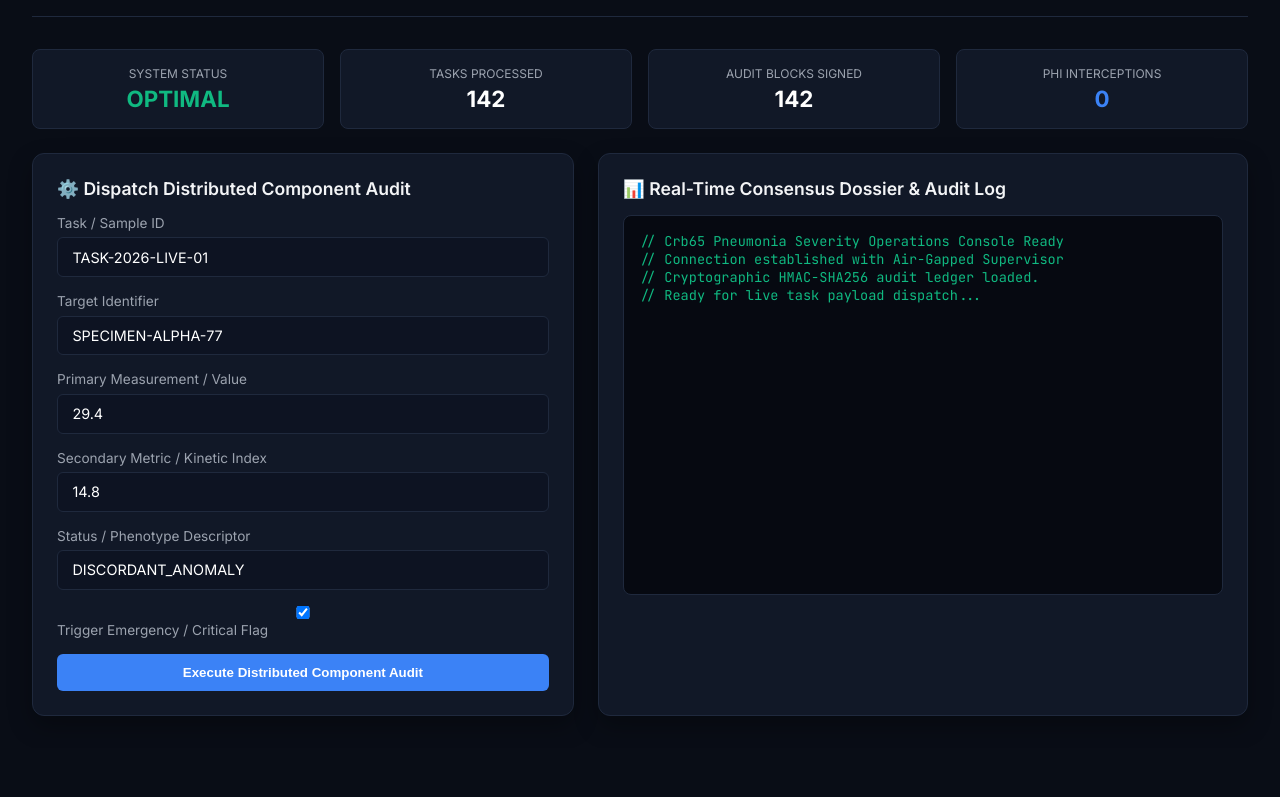
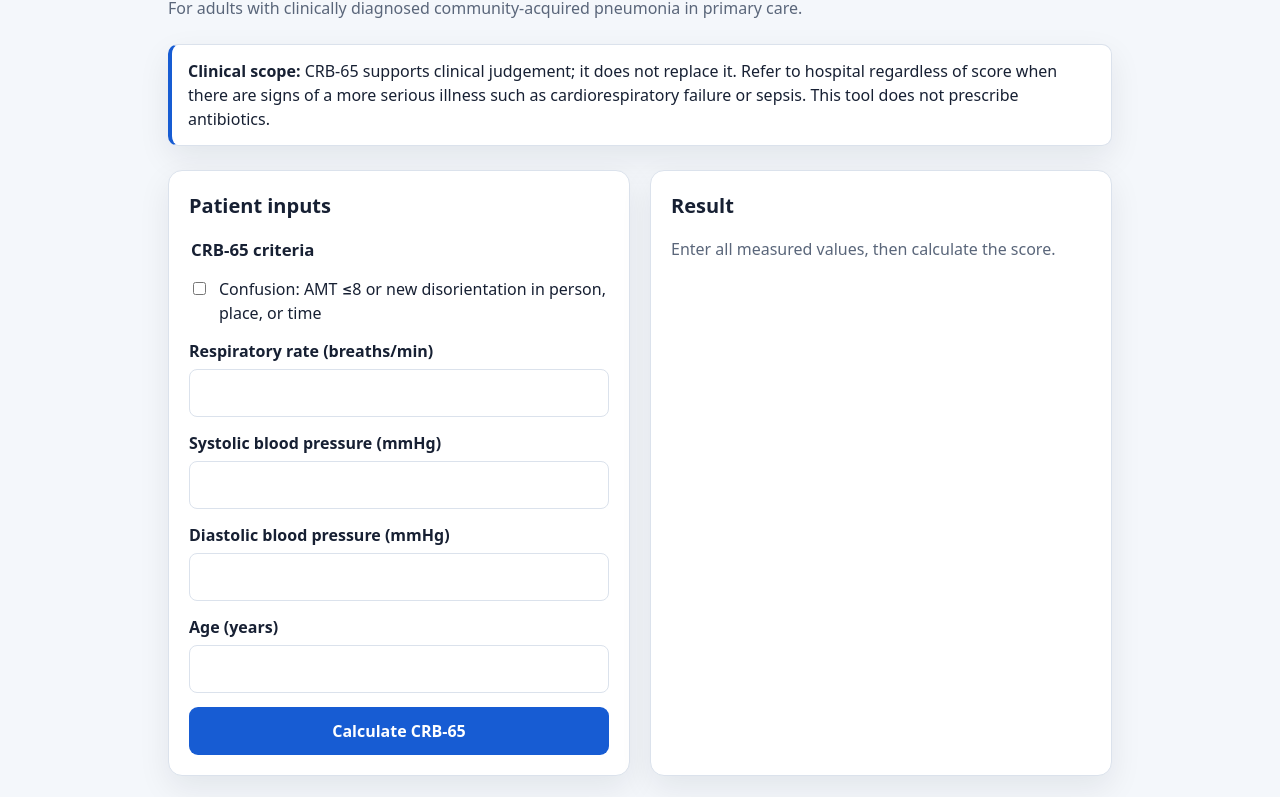
Before and after one commit to abusuraihsakhri/crb65-pneumonia-severity, a plain HTML site: page web/index.html in a window 1280 px wide. Shown: the part 92-889 px from the top of the page. Before the commit the page ends 840 px from the top, so only its background shows below. Drawn offline with Linux system fonts and the light colour scheme.

Commit message:
feat: replace Pages demo with CRB-65 calculator

```diff
--- a/web/index.html
+++ b/web/index.html
@@ -1,236 +1,248 @@
-<!DOCTYPE html>
+<!doctype html>
 <html lang="en">
 <head>
-    <meta charset="UTF-8">
-    <meta name="viewport" content="width=device-width, initial-scale=1.0">
-    <title>Crb65 Pneumonia Severity — Operations Console</title>
-    <link href="https://fonts.googleapis.com/css2?family=Inter:wght@300;400;600;700&family=JetBrains+Mono:wght@400;600&display=swap" rel="stylesheet">
+  <meta charset="utf-8">
+  <meta name="viewport" content="width=device-width, initial-scale=1">
+  <meta name="description" content="Browser-based CRB-65 pneumonia severity calculator for adults with community-acquired pneumonia in primary care.">
+  <title>CRB-65 Pneumonia Severity Calculator</title>
   <style>
     :root {
-            --bg: #090d16;
-            --card: #111827;
-            --border: #1f293d;
-            --accent: #3b82f6;
-            --accent-glow: rgba(59, 130, 246, 0.25);
-            --text: #f3f4f6;
-            --text-muted: #9ca3af;
-            --danger: #ef4444;
-            --warning: #f59e0b;
-            --success: #10b981;
+      color-scheme: light dark;
+      --bg: #f4f7fb;
+      --panel: #ffffff;
+      --text: #172033;
+      --muted: #5a667a;
+      --border: #dbe2ec;
+      --accent: #175cd3;
+      --accent-strong: #0b4db3;
+      --danger: #b42318;
+      --good: #067647;
+      --warn: #b54708;
+      --shadow: 0 12px 32px rgba(16, 24, 40, .08);
     }
-        * { box-sizing: border-box; margin: 0; padding: 0; }
+    @media (prefers-color-scheme: dark) {
+      :root {
+        --bg: #0f1420;
+        --panel: #171e2d;
+        --text: #eef2f8;
+        --muted: #aab4c5;
+        --border: #2d394d;
+        --accent: #84adff;
+        --accent-strong: #b2ccff;
+        --danger: #f97066;
+        --good: #47cd89;
+        --warn: #fdb022;
+        --shadow: none;
+      }
+    }
+    * { box-sizing: border-box; }
     body {
-            font-family: 'Inter', sans-serif;
+      margin: 0;
       background: var(--bg);
       color: var(--text);
-            padding: 2rem;
-            min-height: 100vh;
+      font: 16px/1.5 system-ui, -apple-system, BlinkMacSystemFont, "Segoe UI", sans-serif;
     }
-        .header {
-            display: flex;
-            justify-content: space-between;
-            align-items: center;
-            border-bottom: 1px solid var(--border);
-            padding-bottom: 1.5rem;
-            margin-bottom: 2rem;
+    main { max-width: 980px; margin: 0 auto; padding: 32px 18px 48px; }
+    header { margin-bottom: 24px; }
+    h1 { margin: 0 0 8px; font-size: clamp(1.8rem, 4vw, 2.6rem); line-height: 1.15; }
+    h2 { margin-top: 0; font-size: 1.25rem; }
+    p { margin: .5rem 0; }
+    .subtle { color: var(--muted); }
+    .notice {
+      border: 1px solid var(--border);
+      border-left: 4px solid var(--accent);
+      background: var(--panel);
+      padding: 14px 16px;
+      border-radius: 10px;
+      margin: 18px 0 24px;
+      box-shadow: var(--shadow);
     }
-        .header-title h1 { font-size: 1.6rem; font-weight: 700; color: #fff; }
-        .header-title p { color: var(--text-muted); font-size: 0.9rem; margin-top: 0.25rem; }
-        .badge {
-            display: inline-block;
-            padding: 0.3rem 0.8rem;
-            border-radius: 9999px;
-            font-size: 0.75rem;
-            font-weight: 600;
-            background: var(--accent-glow);
-            color: var(--accent);
-            border: 1px solid var(--accent);
+    .grid { display: grid; grid-template-columns: minmax(0, 1fr) minmax(0, 1fr); gap: 20px; }
+    .card {
+      background: var(--panel);
+      border: 1px solid var(--border);
+      border-radius: 14px;
+      padding: 20px;
+      box-shadow: var(--shadow);
     }
-        .grid {
-            display: grid;
-            grid-template-columns: 1fr 1.2fr;
-            gap: 1.5rem;
+    fieldset { border: 0; padding: 0; margin: 0; }
+    legend { font-weight: 700; font-size: 1.05rem; margin-bottom: 14px; }
+    .field { margin-bottom: 14px; }
+    label { display: block; font-weight: 600; margin-bottom: 6px; }
+    input[type="number"] {
+      width: 100%;
+      padding: 11px 12px;
+      border: 1px solid var(--border);
+      border-radius: 8px;
+      background: transparent;
+      color: var(--text);
+      font: inherit;
     }
-        .card {
-            background: var(--card);
-            border: 1px solid var(--border);
-            border-radius: 12px;
-            padding: 1.5rem;
-            box-shadow: 0 10px 25px rgba(0,0,0,0.3);
+    input:focus-visible, button:focus-visible, a:focus-visible {
+      outline: 3px solid color-mix(in srgb, var(--accent) 35%, transparent);
+      outline-offset: 2px;
     }
-        .card h2 {
-            font-size: 1.1rem;
-            font-weight: 600;
-            margin-bottom: 1rem;
-            display: flex;
-            align-items: center;
-            gap: 0.5rem;
-        }
-        .form-group { margin-bottom: 1rem; }
-        label { display: block; font-size: 0.85rem; color: var(--text-muted); margin-bottom: 0.4rem; }
-        input, select, textarea {
+    .check { display: flex; gap: 10px; align-items: flex-start; font-weight: 500; }
+    .check input { margin-top: 5px; }
+    button {
       width: 100%;
-            padding: 0.65rem 0.9rem;
-            background: #0d1322;
-            border: 1px solid var(--border);
-            border-radius: 6px;
-            color: #fff;
-            font-family: inherit;
-            font-size: 0.9rem;
-        }
-        input:focus, textarea:focus { outline: none; border-color: var(--accent); }
-        .btn {
+      border: 0;
+      border-radius: 9px;
       background: var(--accent);
       color: #fff;
-            border: none;
-            padding: 0.7rem 1.4rem;
-            border-radius: 6px;
-            font-weight: 600;
+      padding: 12px 16px;
+      font: inherit;
+      font-weight: 700;
       cursor: pointer;
-            transition: 0.2s;
-            width: 100%;
     }
-        .btn:hover { background: #2563eb; }
-        .terminal {
-            background: #060911;
-            border: 1px solid var(--border);
-            border-radius: 8px;
-            padding: 1rem;
-            font-family: 'JetBrains Mono', monospace;
-            font-size: 0.85rem;
-            color: #10b981;
-            height: 380px;
-            overflow-y: auto;
-            white-space: pre-wrap;
+    button:hover { background: var(--accent-strong); }
+    .result { min-height: 260px; }
+    .score { font-size: 2.4rem; font-weight: 800; margin: 8px 0; }
+    .risk { font-weight: 700; margin-bottom: 8px; }
+    .risk.low { color: var(--good); }
+    .risk.intermediate { color: var(--warn); }
+    .risk.high { color: var(--danger); }
+    .criteria { margin: 14px 0 0; padding-left: 20px; }
+    .criteria li { margin: 5px 0; }
+    .error { color: var(--danger); font-weight: 700; }
+    footer { margin-top: 24px; color: var(--muted); font-size: .93rem; }
+    footer a { color: var(--accent); }
+    code { font-family: ui-monospace, SFMono-Regular, Menlo, Consolas, monospace; }
+    @media (max-width: 760px) { .grid { grid-template-columns: 1fr; } }
+    @media print {
+      button, footer { display: none; }
+      body { background: #fff; color: #000; }
+      .card, .notice { box-shadow: none; }
     }
-        .metrics-bar {
-            display: grid;
-            grid-template-columns: repeat(4, 1fr);
-            gap: 1rem;
-            margin-bottom: 1.5rem;
-        }
-        .metric-box {
-            background: var(--card);
-            border: 1px solid var(--border);
-            border-radius: 8px;
-            padding: 1rem;
-            text-align: center;
-        }
-        .metric-val { font-size: 1.4rem; font-weight: 700; color: #fff; margin-top: 0.25rem; }
-        .metric-label { font-size: 0.75rem; color: var(--text-muted); text-transform: uppercase; }
   </style>
 </head>
 <body>
+<main>
+  <header>
+    <h1>CRB-65 Pneumonia Severity Calculator</h1>
+    <p class="subtle">For adults with clinically diagnosed community-acquired pneumonia in primary care.</p>
+  </header>
 
-    <div class="header">
-        <div class="header-title">
-            <h1>Crb65 Pneumonia Severity</h1>
-            <p>Domain: Clinical & Cryptographic AI | Standard: CAP / CLSI / NIST Standards | LabMind-Atlas Architecture</p>
-        </div>
-        <div>
-            <span class="badge">Air-Gapped Active</span>
-            <span class="badge" style="background: rgba(16,185,129,0.2); color: #10b981; border-color: #10b981;">Zero-PHI Guard Active</span>
-        </div>
-    </div>
-
-    <div class="metrics-bar">
-        <div class="metric-box">
-            <div class="metric-label">System Status</div>
-            <div class="metric-val" style="color: var(--success);" id="m-status">OPTIMAL</div>
-        </div>
-        <div class="metric-box">
-            <div class="metric-label">Tasks Processed</div>
-            <div class="metric-val" id="m-tasks">142</div>
-        </div>
-        <div class="metric-box">
-            <div class="metric-label">Audit Blocks Signed</div>
-            <div class="metric-val" id="m-audit">142</div>
-        </div>
-        <div class="metric-box">
-            <div class="metric-label">PHI Interceptions</div>
-            <div class="metric-val" style="color: var(--accent);" id="m-phi">0</div>
-        </div>
+  <div class="notice" role="note">
+    <strong>Clinical scope:</strong> CRB-65 supports clinical judgement; it does not replace it. Refer to hospital regardless of score when there are signs of a more serious illness such as cardiorespiratory failure or sepsis. This tool does not prescribe antibiotics.
   </div>
 
   <div class="grid">
-        <div class="card">
-            <h2>⚙️ Dispatch Distributed Component Audit</h2>
-            <div class="form-group">
-                <label>Task / Sample ID</label>
-                <input type="text" id="task_id" value="TASK-2026-LIVE-01">
+    <section class="card" aria-labelledby="input-heading">
+      <h2 id="input-heading">Patient inputs</h2>
+      <form id="calculator" novalidate>
+        <fieldset>
+          <legend>CRB-65 criteria</legend>
+          <div class="field">
+            <label class="check" for="confusion">
+              <input id="confusion" type="checkbox">
+              <span>Confusion: AMT ≤8 or new disorientation in person, place, or time</span>
+            </label>
           </div>
-            <div class="form-group">
-                <label>Target Identifier</label>
-                <input type="text" id="target_id" value="SPECIMEN-ALPHA-77">
+          <div class="field">
+            <label for="rr">Respiratory rate (breaths/min)</label>
+            <input id="rr" type="number" min="1" max="100" step="1" required inputmode="numeric" autocomplete="off">
           </div>
-            <div class="form-group">
-                <label>Primary Measurement / Value</label>
-                <input type="number" id="primary_metric" value="29.4" step="0.1">
+          <div class="field">
+            <label for="sbp">Systolic blood pressure (mmHg)</label>
+            <input id="sbp" type="number" min="1" max="300" step="1" required inputmode="numeric" autocomplete="off">
           </div>
-            <div class="form-group">
-                <label>Secondary Metric / Kinetic Index</label>
-                <input type="number" id="secondary_metric" value="14.8" step="0.1">
+          <div class="field">
+            <label for="dbp">Diastolic blood pressure (mmHg)</label>
+            <input id="dbp" type="number" min="1" max="200" step="1" required inputmode="numeric" autocomplete="off">
           </div>
-            <div class="form-group">
-                <label>Status / Phenotype Descriptor</label>
-                <input type="text" id="status_descriptor" value="DISCORDANT_ANOMALY">
+          <div class="field">
+            <label for="age">Age (years)</label>
+            <input id="age" type="number" min="18" max="120" step="1" required inputmode="numeric" autocomplete="off">
           </div>
-            <div class="form-group">
-                <label><input type="checkbox" id="is_critical" checked> Trigger Emergency / Critical Flag</label>
+        </fieldset>
+        <button type="submit">Calculate CRB-65</button>
+      </form>
+    </section>
+
+    <section class="card result" aria-labelledby="result-heading">
+      <h2 id="result-heading">Result</h2>
+      <div id="result" aria-live="polite">
+        <p class="subtle">Enter all measured values, then calculate the score.</p>
       </div>
-            <button class="btn" onclick="runAudit()">Execute Distributed Component Audit</button>
+    </section>
   </div>
 
-        <div class="card">
-            <h2>📊 Real-Time Consensus Dossier & Audit Log</h2>
-            <div class="terminal" id="outputConsole">// Crb65 Pneumonia Severity Operations Console Ready
-// Connection established with Air-Gapped Supervisor
-// Cryptographic HMAC-SHA256 audit ledger loaded.
-// Ready for live task payload dispatch...</div>
-        </div>
-    </div>
+  <footer>
+    <p><strong>Privacy:</strong> calculations run entirely in your browser. This page does not transmit or store entered values.</p>
+    <p>Guidance basis: <a href="https://www.nice.org.uk/guidance/ng250/chapter/Recommendations" rel="noopener">NICE NG250: Pneumonia — diagnosis and management</a>. The score uses 1 point each for confusion, respiratory rate ≥30/min, systolic BP &lt;90 mmHg or diastolic BP ≤60 mmHg, and age ≥65 years.</p>
+    <p>Source code: <a href="https://github.com/abusuraihsakhri/crb65-pneumonia-severity" rel="noopener">GitHub repository</a>.</p>
+  </footer>
+</main>
+<script>
+(() => {
+  "use strict";
 
-    <script>
-        async function runAudit() {
-            const consoleEl = document.getElementById('outputConsole');
-            consoleEl.innerText = "// Dispatching task across specialized workers...
-// Invoking InvariantQCWorker, SafetyEscalationWorker, ProtocolWorker...";
+  const form = document.getElementById("calculator");
+  const output = document.getElementById("result");
 
-            const payload = {
-                task_id: document.getElementById('task_id').value,
-                target_identifier: document.getElementById('target_id').value,
-                primary_metric: parseFloat(document.getElementById('primary_metric').value),
-                secondary_metric: parseFloat(document.getElementById('secondary_metric').value),
-                status_descriptor: document.getElementById('status_descriptor').value,
-                is_critical_flag: document.getElementById('is_critical').checked
-            };
+  function numberValue(id) {
+    const input = document.getElementById(id);
+    const value = Number(input.value);
+    if (!input.value || !Number.isInteger(value) || value < Number(input.min) || value > Number(input.max)) {
+      throw new Error(`Please enter a valid ${input.previousElementSibling.textContent.toLowerCase()}.`);
+    }
+    return value;
+  }
 
+  function disposition(score) {
+    if (score === 0) return "Primary care-led services with safety-netting advice are generally appropriate, subject to clinical judgement.";
+    if (score === 1) return "Use shared decision-making and clinical judgement: primary care-led care with safety-netting or referral to a virtual ward, SDEC, hospital-at-home service, or hospital may be appropriate.";
+    if (score === 2) return "Consider referral to hospital, using clinical judgement and shared decision-making about the appropriate place of care.";
+    return "High-risk category. Consider hospital referral; the urgency and place of care depend on the full clinical picture. Serious illness requires hospital referral regardless of score.";
+  }
+
+  form.addEventListener("submit", (event) => {
+    event.preventDefault();
     try {
-                const res = await fetch('/api/audit', {
-                    method: 'POST',
-                    headers: { 'Content-Type': 'application/json' },
-                    body: JSON.stringify(payload)
+      const confusion = document.getElementById("confusion").checked;
+      const rr = numberValue("rr");
+      const sbp = numberValue("sbp");
+      const dbp = numberValue("dbp");
+      const age = numberValue("age");
+      if (dbp > sbp) throw new Error("Diastolic blood pressure cannot exceed systolic blood pressure.");
+
+      const criteria = [
+        ["Confusion", confusion],
+        ["Respiratory rate ≥30/min", rr >= 30],
+        ["Low blood pressure (SBP <90 or DBP ≤60 mmHg)", sbp < 90 || dbp <= 60],
+        ["Age ≥65 years", age >= 65]
+      ];
+      const score = criteria.filter(([, met]) => met).length;
+      const riskClass = score === 0 ? "low" : score <= 2 ? "intermediate" : "high";
+      const riskText = score === 0 ? "Low risk: <1% 30-day mortality" : score <= 2 ? "Intermediate risk: 1% to 10% 30-day mortality" : "High risk: >10% 30-day mortality";
+
+      const wrapper = document.createElement("div");
+      const scoreEl = document.createElement("div");
+      scoreEl.className = "score";
+      scoreEl.textContent = `${score} / 4`;
+      const riskEl = document.createElement("div");
+      riskEl.className = `risk ${riskClass}`;
+      riskEl.textContent = riskText;
+      const disp = document.createElement("p");
+      disp.textContent = disposition(score);
+      const list = document.createElement("ul");
+      list.className = "criteria";
+      for (const [label, met] of criteria) {
+        const item = document.createElement("li");
+        item.textContent = `${met ? "1" : "0"} — ${label}`;
+        list.appendChild(item);
+      }
+      wrapper.append(scoreEl, riskEl, disp, list);
+      output.replaceChildren(wrapper);
+    } catch (error) {
+      const p = document.createElement("p");
+      p.className = "error";
+      p.textContent = error.message;
+      output.replaceChildren(p);
+    }
   });
-                const data = await res.json();
-                consoleEl.innerText = JSON.stringify(data, null, 2);
-                document.getElementById('m-tasks').innerText = parseInt(document.getElementById('m-tasks').innerText) + 1;
-                document.getElementById('m-audit').innerText = parseInt(document.getElementById('m-audit').innerText) + 1;
-            } catch (err) {
-                consoleEl.innerText = "// Offline / Simulation Output:\n" + JSON.stringify({
-                    dossier_id: "DOSSIER-SIM-" + Math.floor(Math.random()*10000),
-                    system: "crb65-pneumonia-severity",
-                    domain: "Clinical & Cryptographic AI",
-                    task_id: payload.task_id,
-                    overall_urgency: payload.is_critical_flag ? "CRITICAL_STAT_PANIC" : "ELEVATED_RISK",
-                    integrity_status: "DISCORDANT_ANOMALY",
-                    alerts: [
-                        { worker: "InvariantQCWorker", alert: "Primary metric exceeds upper reference bound" },
-                        { worker: "SafetyEscalationWorker", alert: "Critical emergency interlock flag active" }
-                    ],
-                    audit_hash: "HMAC_SHA256_e83f9a72b941d6c381f9"
-                }, null, 2);
-            }
-        }
+})();
 </script>
 </body>
 </html>
```
Lines whose indentation alone changed are shown as unchanged.
